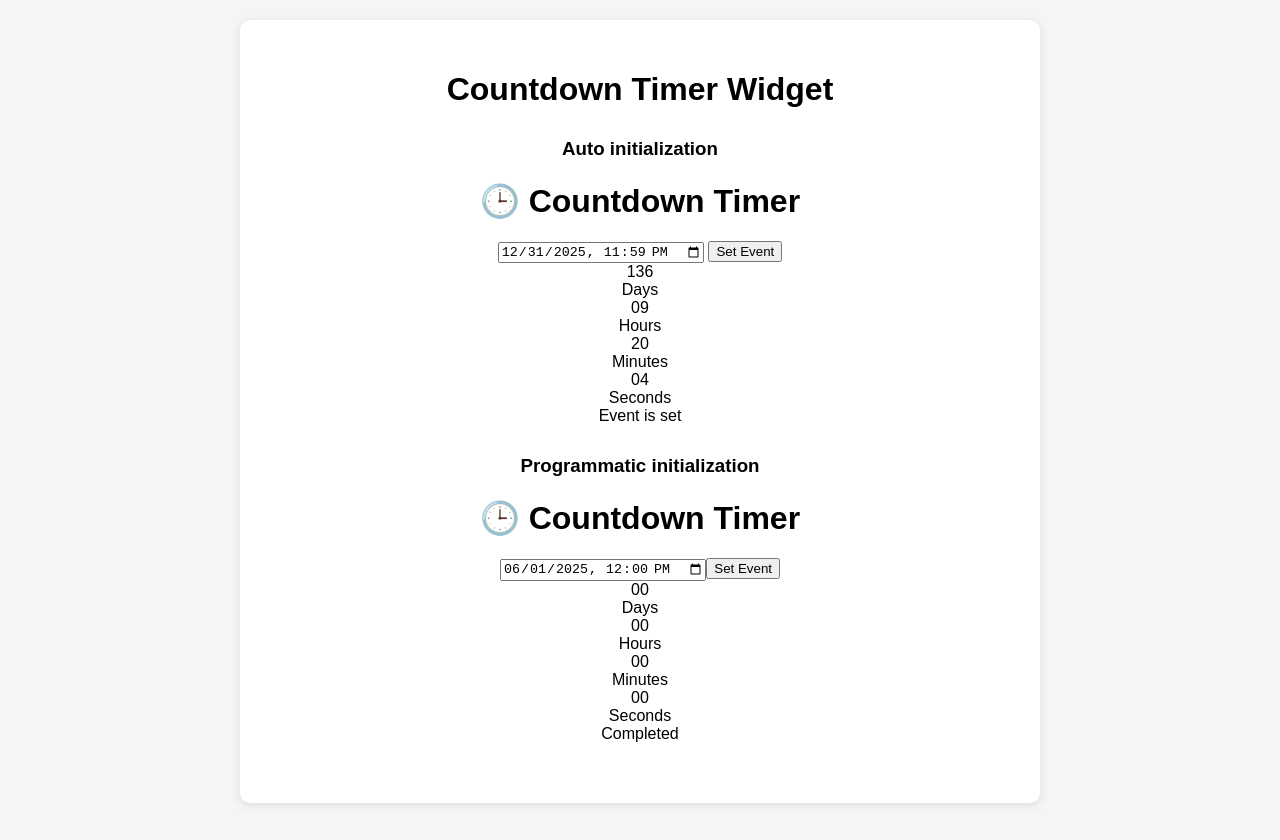
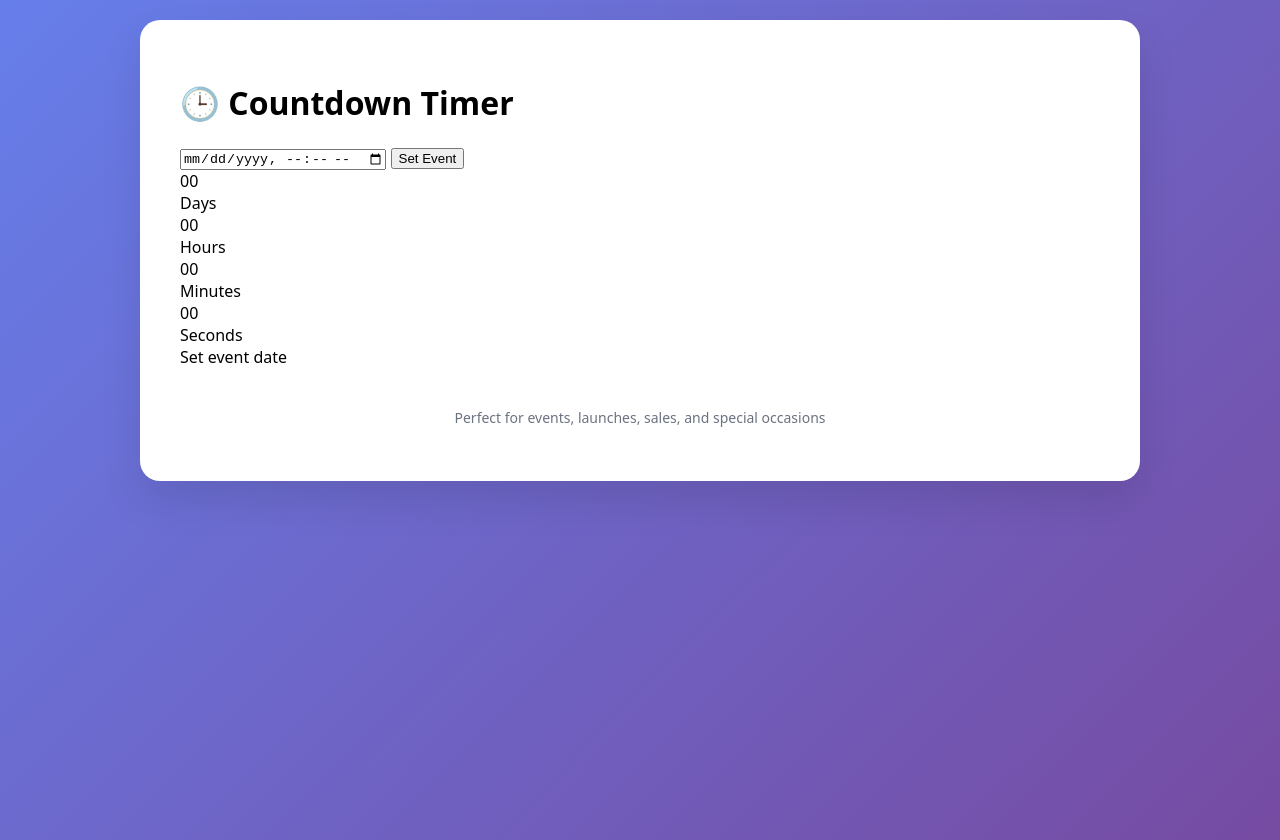
Before and after one commit to TFWidgets/countdown-timer-widget, a website built with webpack: page index.html in a window 1280 px wide. Built offline with nearby package versions, Linux system fonts and the light colour scheme.

Commit message:
Update index.html

```diff
--- a/index.html
+++ b/index.html
@@ -3,59 +3,45 @@
 <head>
     <meta charset="UTF-8">
     <meta name="viewport" content="width=device-width, initial-scale=1.0">
-    <title>Countdown Timer Widget</title>
+    <title>Countdown Timer Widget - Event Countdown</title>
+    <meta name="description" content="Beautiful countdown timer widget for events. Perfect for launches, sales, and special occasions in Europe.">
     <link rel="stylesheet" href="./dist/widget.min.css">
     <style>
         body {
-            font-family: Arial, sans-serif;
-            max-width: 800px;
+            font-family: system-ui, -apple-system, 'Segoe UI', Roboto, Arial, sans-serif;
+            max-width: 1000px;
             margin: 0 auto;
             padding: 20px;
-            background: #f5f5f5;
+            background: linear-gradient(135deg, #667eea 0%, #764ba2 100%);
+            min-height: 100vh;
         }
+
         .demo-container {
             background: white;
-            padding: 30px;
-            border-radius: 10px;
-            box-shadow: 0 2px 10px rgba(0,0,0,0.1);
+            padding: 40px;
+            border-radius: 20px;
+            box-shadow: 0 20px 40px rgba(0,0,0,0.1);
+            backdrop-filter: blur(10px);
+        }
+
+        .footer {
             text-align: center;
-        }
-        .timer-section {
-            margin: 30px 0;
+            margin-top: 40px;
+            color: #6b7280;
+            font-size: 14px;
         }
     </style>
 </head>
 <body>
     <div class="demo-container">
-        <h1>Countdown Timer Widget</h1>
+        <!-- Основной виджет с автоинициализацией -->
+        <div data-widget="countdown" data-options='{"locale":"en-GB","labels":{"days":"Days","hours":"Hours","minutes":"Minutes","seconds":"Seconds"},"doneText":"Event started!","showControls":true,"autoStart":true}'></div>
 
-        <!-- Автоинициализация через data-widget -->
-        <div class="timer-section">
-            <h3>Auto initialization</h3>
-            <div data-widget="countdown" data-options='{"target":"2025-12-31T23:59:59","labels":{"days":"Days","hours":"Hours","minutes":"Minutes","seconds":"Seconds"},"doneText":"Completed"}'></div>
-        </div>
-
-        <!-- Программная инициализация -->
-        <div class="timer-section">
-            <h3>Programmatic initialization</h3>
-            <div id="countdown-widget"></div>
+        <div class="footer">
+            <p>Perfect for events, launches, sales, and special occasions</p>
         </div>
     </div>
 
-    <!-- Подключаем минифицированный JS -->
     <script src="./dist/widget.min.js"></script>
-    <script>
-        // Программная инициализация через глобальный объект
-        window.CountdownWidget.init('#countdown-widget', {
-            target: '2025-06-01T12:00:00',
-            labels: {
-                days: 'Days',
-                hours: 'Hours',
-                minutes: 'Minutes',
-                seconds: 'Seconds'
-            },
-            doneText: 'Completed'
-        });
-    </script>
 </body>
 </html>
```
